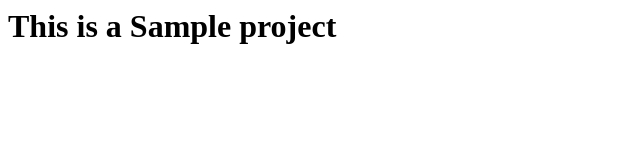
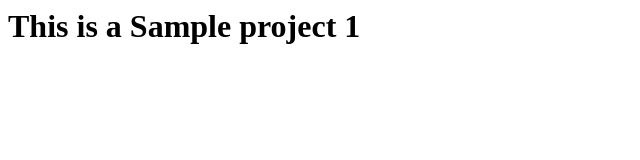
Before and after one commit to brindhasd/devops_Project2, a plain HTML site: page index.html in a window 1280 px wide. Shown: the full height of the page, 0-640 px from the left. Drawn offline with Linux system fonts and the light colour scheme.

Commit message:
text added

```diff
--- a/index.html
+++ b/index.html
@@ -1,3 +1,3 @@
 <html>
-	<h1>This is a Sample project</h1>
+	<h1>This is a Sample project 1</h1>
 </html>
```
